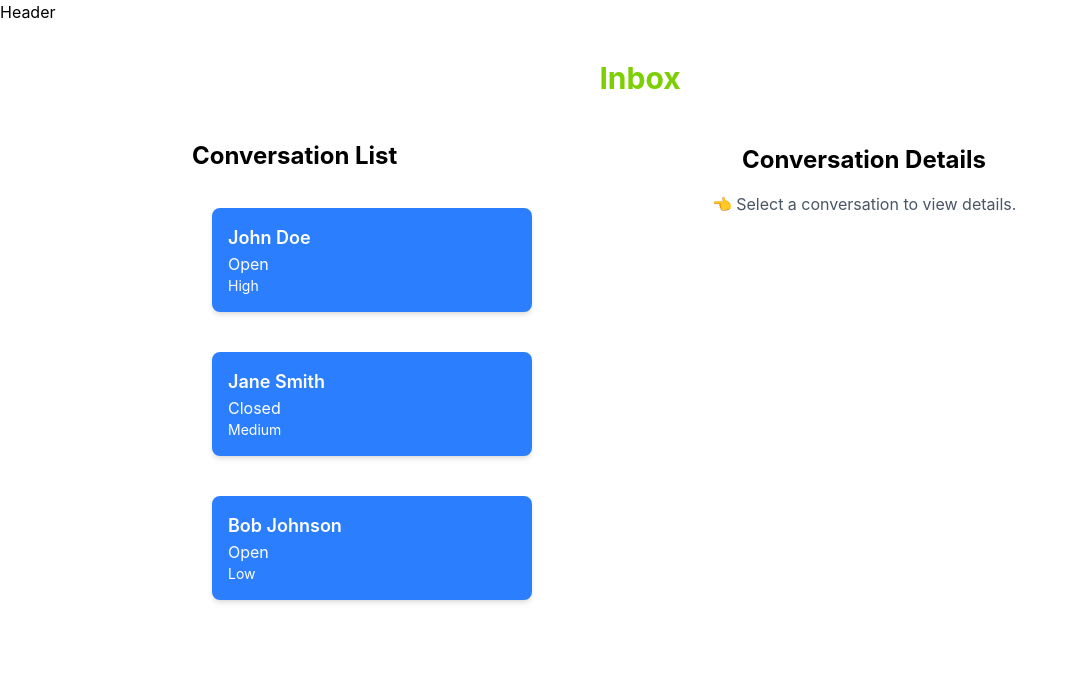
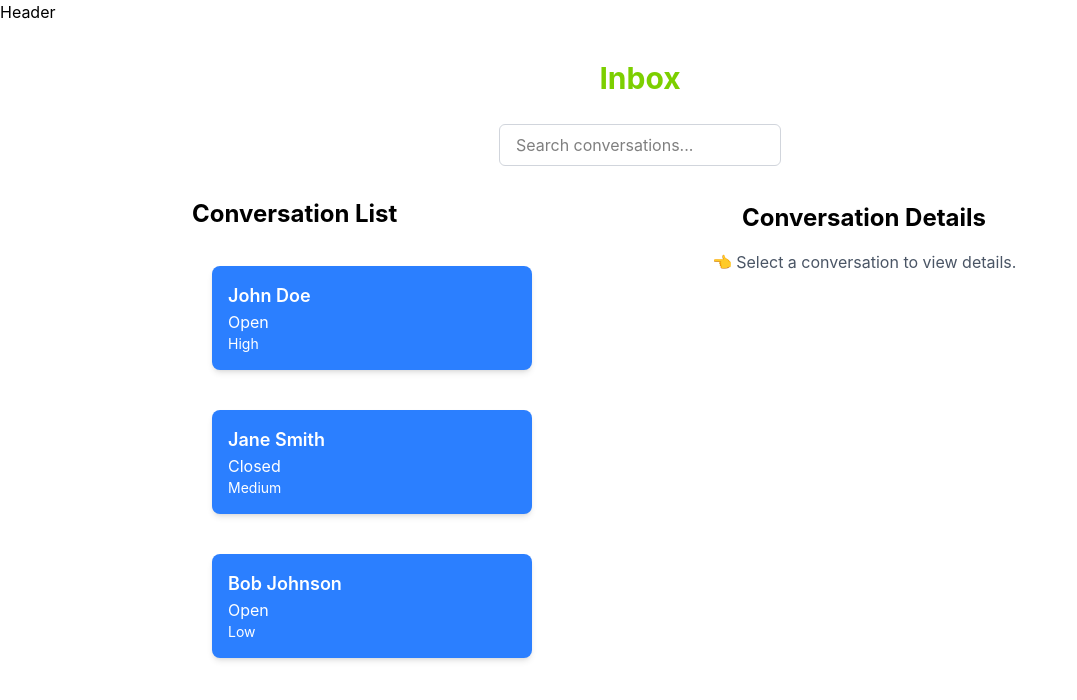
Before and after one commit to sam-0905/QueuePilot, a React (Vite) app in the folder QueuePilot/: page / in a window 1280 px wide. Shown: the top 700 px of the page, without its empty margins (0-1077 px from the left). Built offline with nearby package versions, Linux system fonts and the light colour scheme.

Commit message:
Feat - Added a search functionality

```diff
--- a/QueuePilot/src/Pages/inbox.tsx
+++ b/QueuePilot/src/Pages/inbox.tsx
@@ -7,11 +7,24 @@ import ConversationDetails from "../components/ConversationDetails";
 function Inbox() {
 
     const [selectedConversation, setSelectedConversation] = useState<Conversation | null>(null);
+    const [searchText, setSearchText] = useState<string>("");
 
     return (
         <>
+
         <div className="flex flex-col items-center min-h-screen py-2">
             <h1 className="text-3xl font-bold text-lime-500 m-4 p-3">Inbox</h1>
+
+                 <div>
+            <input
+            type="text"
+            placeholder="Search conversations..."
+            value={searchText}
+            onChange={(e) => setSearchText(e.target.value)}
+            className="border border-gray-300 rounded-md px-4 py-2 mb-4 w-auto"
+          />
+        </div>
+
             <div className="flex flex-row justify-center items-start w-full max-w-4xl mt-4">
                  <div className="flex flex-col w-1/2">
                       <ConversationList
```
